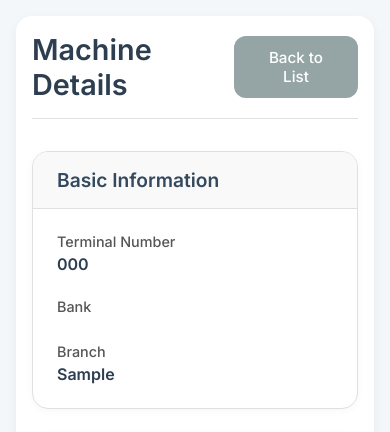
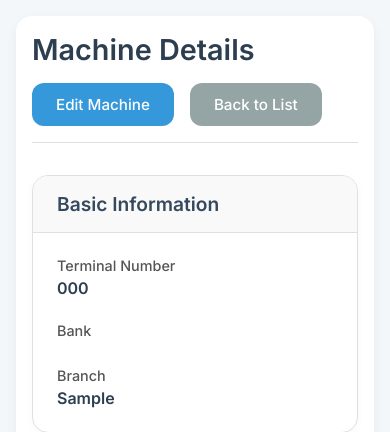
Before and after one commit to YoHighnessM/tech24_atmms, a PHP site: page /machines/more_info.php?id=1 in a window 390 px wide. Shown: the top 432 px of the page. Run offline with PHP 8.4, Linux system fonts and the light colour scheme; tables that the repository leaves empty or names only in its code hold one stand-in row (values such as "Sample post"); some libraries are stand-ins or nearby versions.

Commit message:
added edit button on top

```diff
--- a/machines/more_info.php
+++ b/machines/more_info.php
@@ -84,6 +84,12 @@ if (!$machine_data) {
             border-bottom: 1px solid #e0e0e0;
         }
 
+        /* New header links container for buttons */
+        .header-links {
+            display: flex;
+            gap: 1rem;
+        }
+
         .header-title h1 {
             font-size: 1.8rem;
             font-weight: 600;
@@ -104,9 +110,18 @@ if (!$machine_data) {
             transition: background-color 0.2s ease;
         }
 
+        .btn-primary {
+            background-color: #3498db;
+            color: #fff;
+        }
+
         .btn-secondary {
             background-color: #95a5a6;
             color: #fff;
+        }
+
+        .btn-primary:hover {
+            background-color: #2980b9;
         }
 
         .btn-secondary:hover {
@@ -195,6 +210,15 @@ if (!$machine_data) {
             .container {
                 padding: 1rem;
             }
+
+            .header {
+                flex-direction: column;
+                align-items: flex-start;
+            }
+
+            .header-links {
+                margin-top: 1rem;
+            }
         }
     </style>
 </head>
@@ -205,7 +229,10 @@ if (!$machine_data) {
             <div class="header-title">
                 <h1>Machine Details</h1>
             </div>
-            <a href="machine_list.php" class="btn btn-secondary">Back to List</a>
+            <div class="header-links">
+                <a href="machine_edit.php?id=<?= htmlspecialchars($machine_data['id']) ?>" class="btn btn-primary">Edit Machine</a>
+                <a href="machine_list.php" class="btn btn-secondary">Back to List</a>
+            </div>
         </div>
         <div class="card-container">
             <!-- Basic Information Card - remains full width -->
```
